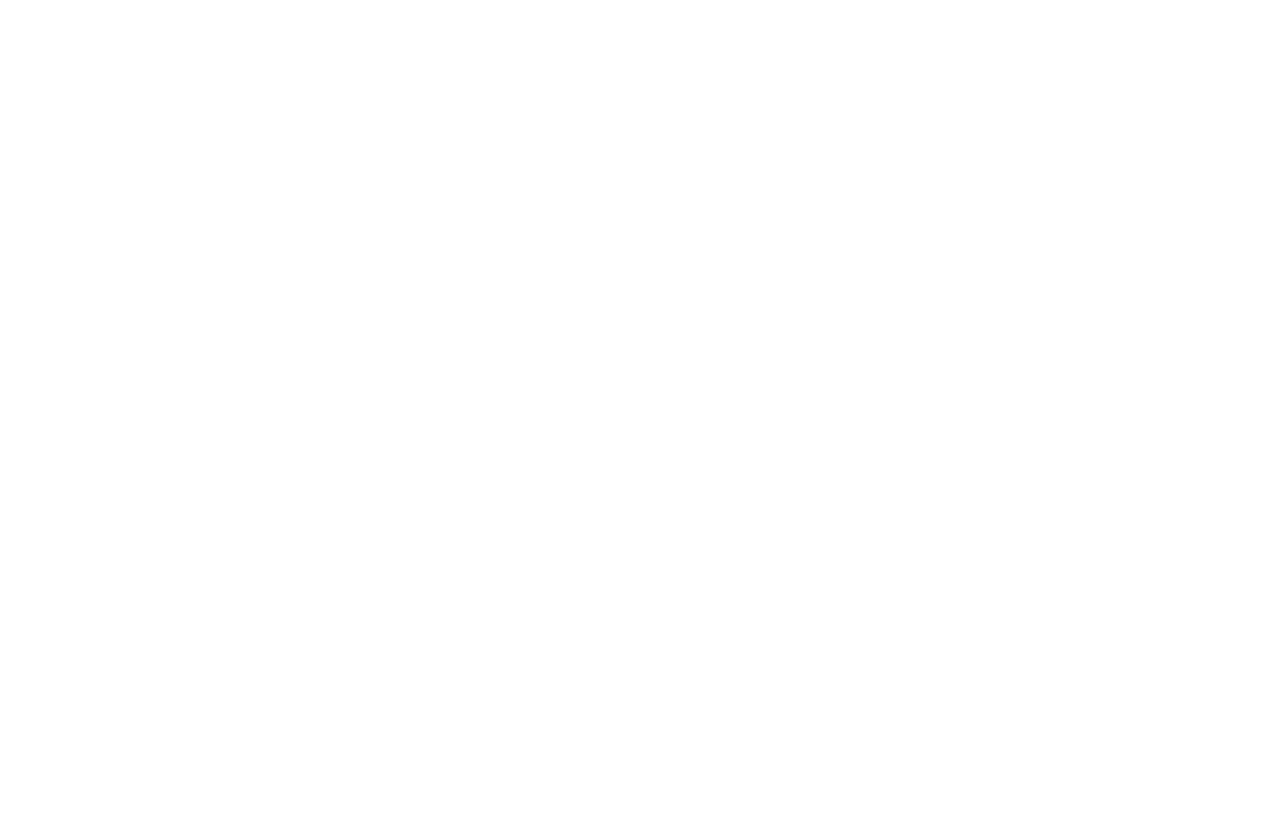
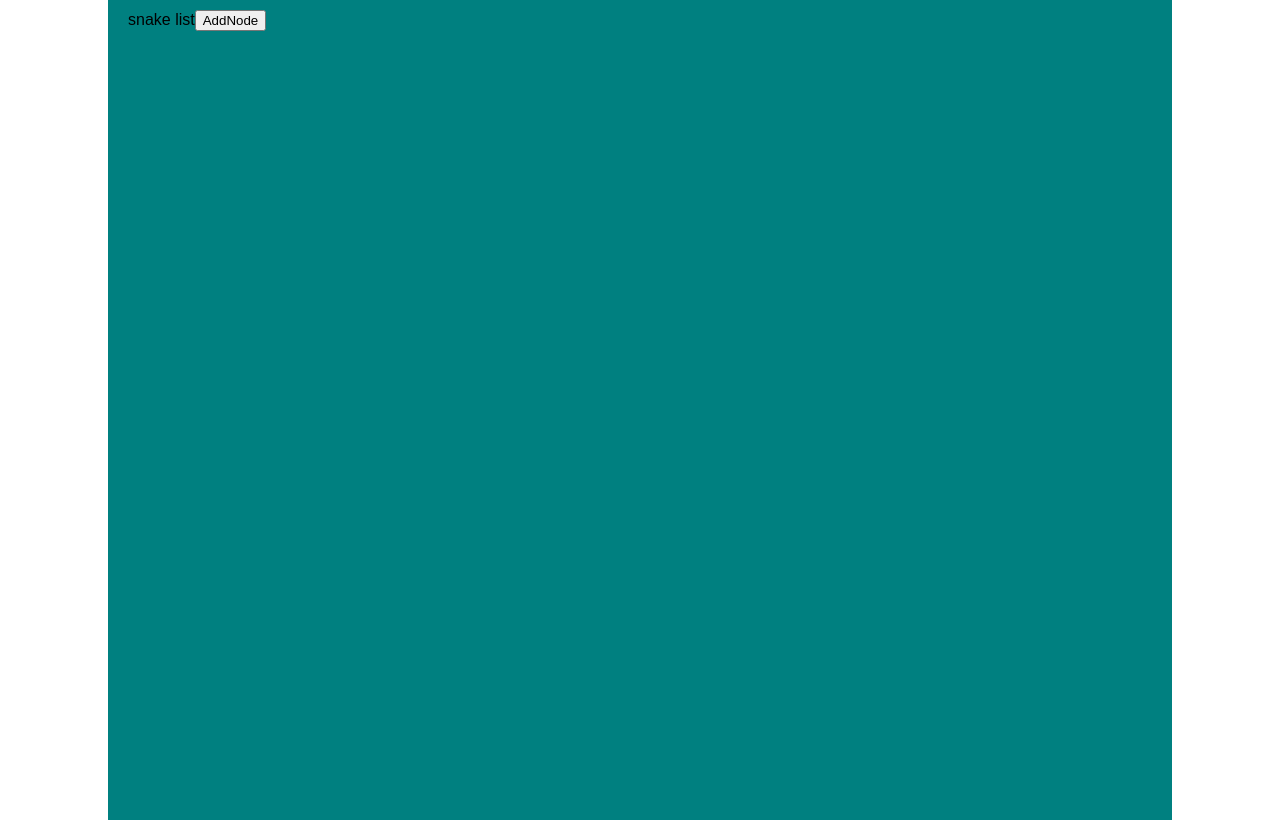
Before and after one commit to july-12/snake, a React (Create React App) app: page / in a window 1280 px wide. Built offline with nearby package versions, Linux system fonts and the light colour scheme.

Commit message:
add redux

```diff
--- a/package.json
+++ b/package.json
@@ -5,7 +5,9 @@
   "dependencies": {
     "react": "^16.3.2",
     "react-dom": "^16.3.2",
-    "react-scripts": "1.1.4"
+    "react-redux": "^5.0.7",
+    "react-scripts": "1.1.4",
+    "redux": "^4.0.0"
   },
   "scripts": {
     "start": "react-scripts start",
--- a/src/App.js
+++ b/src/App.js
@@ -1,8 +1,21 @@
 import React, { Component } from 'react'
+import { Provider } from 'react-redux'
+import { createStore } from 'redux'
+import storeIndex from './reducers'
+
+import Snake from './components/snakes'
+
+const store = createStore(storeIndex)
 
 class App extends Component {
   render() {
-    return <div className="content" />
+    return (
+      <Provider store={store}>
+        <div className="content">
+          <Snake />
+        </div>
+      </Provider>
+    )
   }
 }
 
--- /dev/null
+++ b/src/actions/snakes.js
@@ -0,0 +1,8 @@
+export const actionType = {
+  ADD_NODE: 'ADD_NODE'
+}
+
+export const addNode = node => ({
+  type: actionType.ADD_NODE,
+  payload: node
+})
--- /dev/null
+++ b/src/components/snakes/index.js
@@ -0,0 +1,25 @@
+import React, { Component } from 'react'
+import { connect } from 'react-redux'
+import { addNode } from '../../actions/snakes.js'
+
+class Snake extends Component {
+  render() {
+    console.log(this.props)
+    return (
+      <div>
+        snake list
+        <button onClick={() => this.props.addNode('tan')}>AddNode </button>
+      </div>
+    )
+  }
+}
+
+const mapStateToProps = state => ({
+  list: state.snakes.list
+})
+
+const mapDispatchToProps = dispatch => ({
+  addNode: node => dispatch(addNode(node))
+})
+
+export default connect(mapStateToProps, mapDispatchToProps)(Snake)
--- a/src/index.css
+++ b/src/index.css
@@ -1,8 +1,20 @@
+html {
+  height: 100%;
+}
 body {
+  height: 100%;
+  width: 100%;
+  padding: 0;
   margin: 0;
-  padding: 0;
   font-family: sans-serif;
 }
+#root {
+  height: 100%;
+}
 .content {
-  text-align: center;
+  width: 80%;
+  height: 100%;
+  margin: auto;
+  padding: 10px 20px;
+  background: teal;
 }
--- /dev/null
+++ b/src/reducers/index.js
@@ -0,0 +1,6 @@
+import { combineReducers } from 'redux'
+import snakes from './snakes.js'
+
+export default combineReducers({
+  snakes
+})
--- /dev/null
+++ b/src/reducers/snakes.js
@@ -0,0 +1,13 @@
+import { actionType } from '../actions/snakes.js'
+
+let initialState = {
+  list: []
+}
+export default (state = initialState, action) => {
+  switch (action.type) {
+    case actionType.ADD_NODE:
+      return { ...state, list: [...state.list, action.payload] }
+    default:
+      return state
+  }
+}
```
Also changed, not shown: 1 other file (tests, documents, lock files or other folders).
